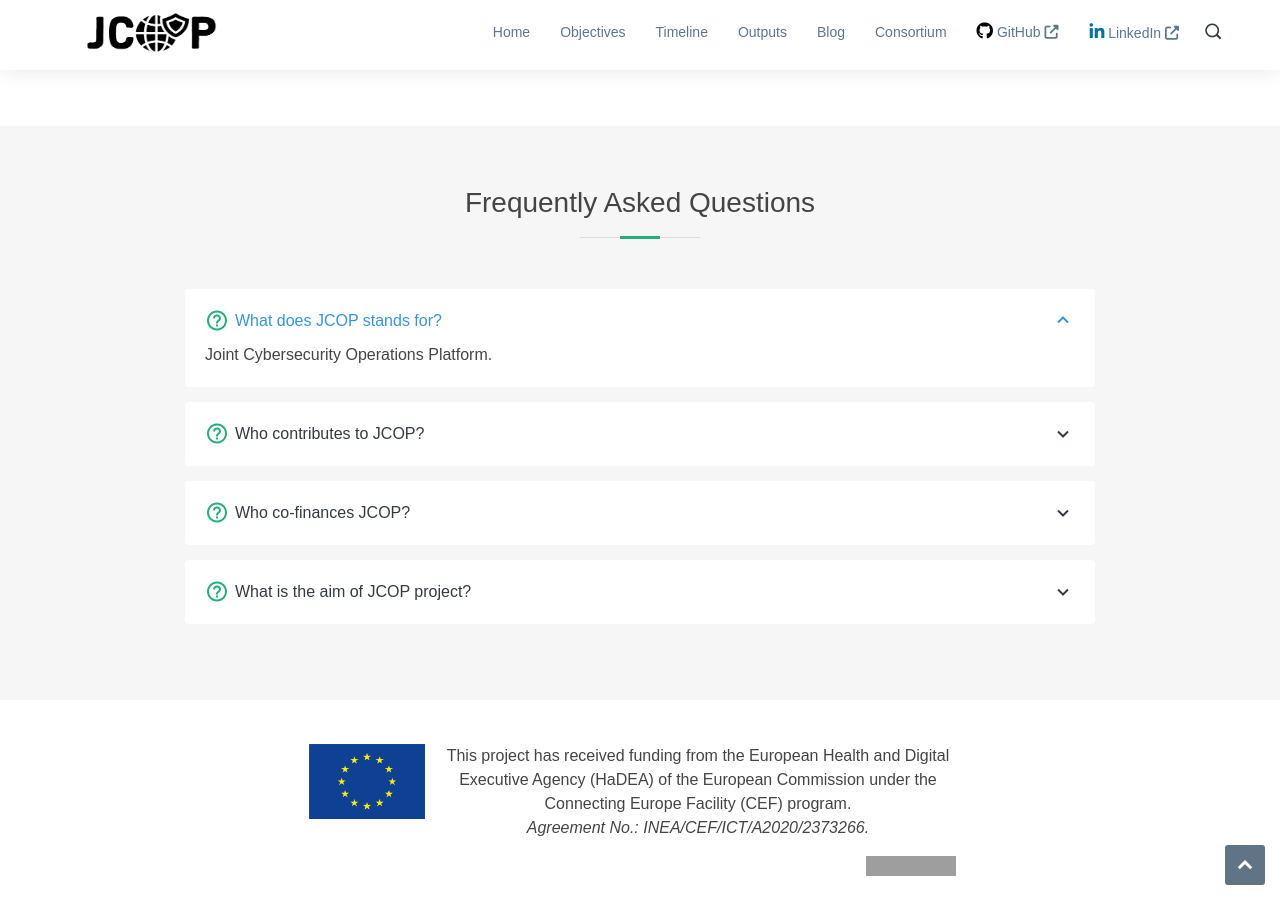
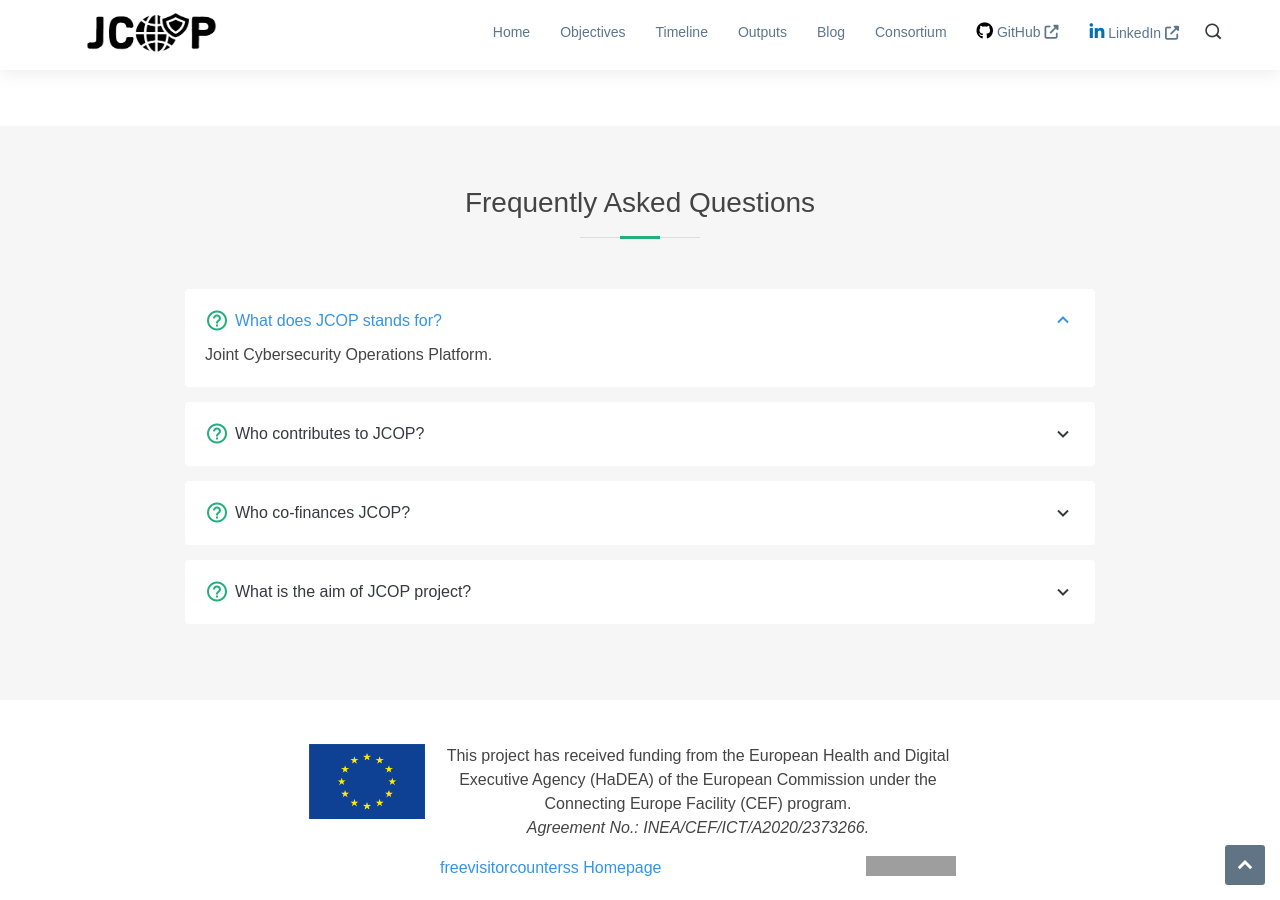
Before and after one commit to mateusdz/jcopweb, a Jekyll site: the page built from index.html, in a window 1280 px wide and 900 px high, scrolled down 1507 px. Built offline with Jekyll 4.4.1, drawn with Linux system fonts in a browser that asks for light colours; nearby versions of some CDN libraries; part of the change alters nothing that is shown; grey boxes are pictures that could not be loaded.

```diff
--- a/_includes/footer.html
+++ b/_includes/footer.html
@@ -17,14 +17,8 @@
       src="https://hits.seeyoufarm.com/api/count/incr/badge.svg?url=https%3A%2F%2Fjcop.eu&count_bg=%23F1F1F1&title_bg=%23ACD391&icon=&icon_color=%23BABABA&title=Visits&edge_flat=true"
       style="float: right"
     />
-    <script
-      type="text/javascript"
-      src="https://www.freevisitorcounters.com/auth.php?id=ac57b69e42636f18a8ddd09846530c52d0bbac74"
-    ></script>
-    <script
-      type="text/javascript"
-      src="https://www.freevisitorcounters.com/en/home/counter/1049370/t/9"
-    ></script>
+    <a href='http://www.freevisitorcounters.com'>freevisitorcounterss Homepage</a> <script type='text/javascript' src='https://www.freevisitorcounters.com/auth.php?id=8bf84e6371561af8edd875d21ff3945db74c145d'></script>
+    <script type="text/javascript" src="https://www.freevisitorcounters.com/en/home/counter/1049375/t/5"></script>
   </div>
 </section>
 
```
